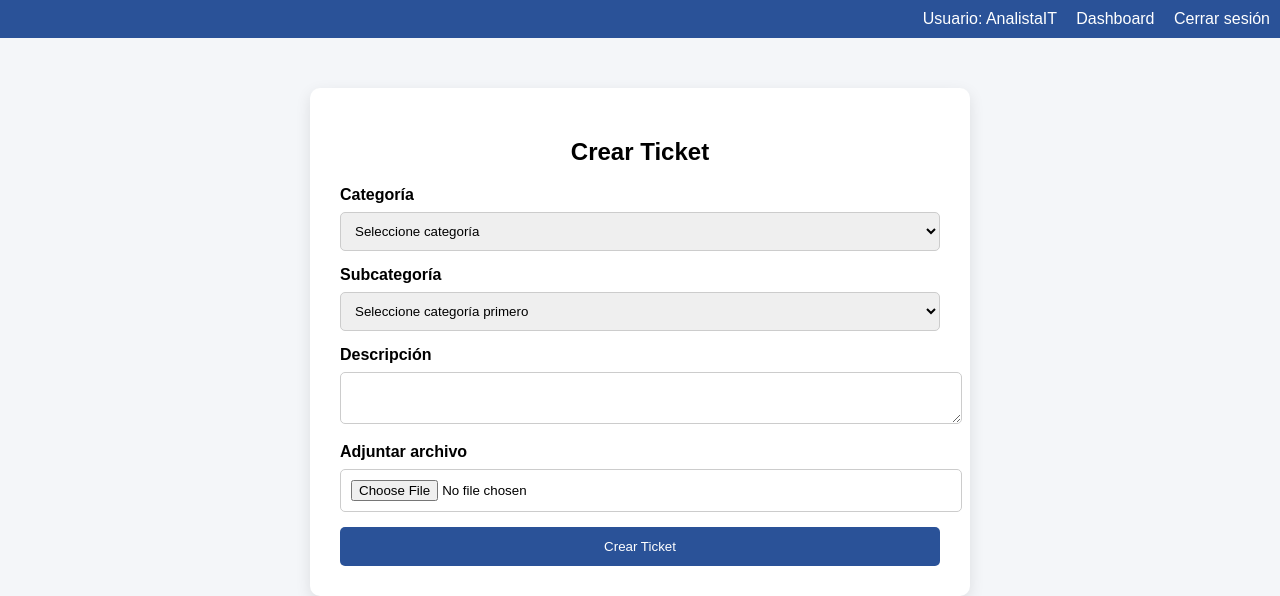
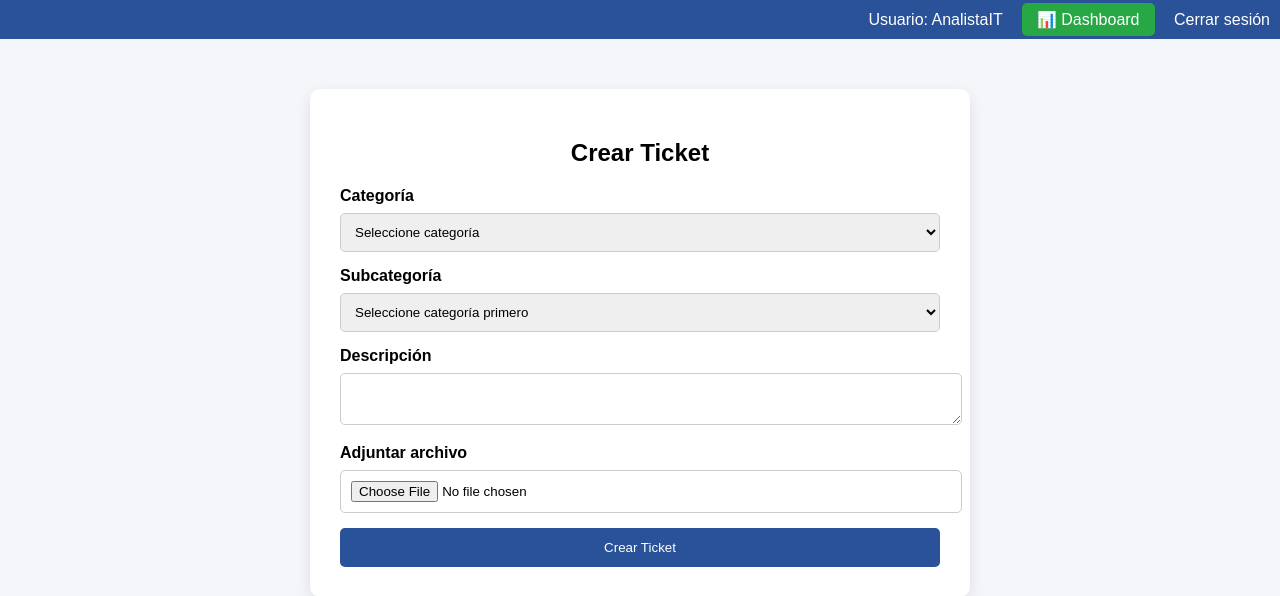
Before and after one commit to restsistemas2-dotcom/helpdesk, a Django app: page /crear/ in a window 1280 px wide. Shown: the top 596 px of the page. Run offline with Django 4.2, Linux system fonts and the light colour scheme; a user stored in the database is signed in; data comes from the database, SQL or seed files in the repository.

Commit message:
dashboard graficas

```diff
--- a/tickets/models.py
+++ b/tickets/models.py
@@ -41,7 +41,7 @@ class Ticket(models.Model):
 
     ESTADOS = [
         ('abierto', 'Abierto'),
-        ('progreso', 'En Progreso'),
+        ('en_proceso', 'En Progreso'),
         ('cerrado', 'Cerrado'),
     ]
 
--- a/tickets/templates/tickets/crear.html
+++ b/tickets/templates/tickets/crear.html
@@ -69,9 +69,23 @@
 
 <div class="top-bar">
     Usuario: {{ request.user.username }}
-	<a href="{% url 'dashboard' %}">Dashboard</a>
+	<a href="{% url 'dashboard' %}" class="btn-dashboard">📊 Dashboard</a>
     <a href="{% url 'logout' %}">Cerrar sesión</a>
 </div>
+	<style>
+	.btn-dashboard {
+		background: #28a745;
+		color: white;
+		padding: 8px 15px;
+		border-radius: 5px;
+		text-decoration: none;
+		margin-left: 10px;
+	}
+
+	.btn-dashboard:hover {
+		background: #218838;
+
+	</style>
 
 <div class="container">
     <h2>Crear Ticket</h2>
--- a/tickets/templates/tickets/dashboard.html
+++ b/tickets/templates/tickets/dashboard.html
@@ -30,6 +30,7 @@
 
         .total { background: #2a5298; }
         .abiertos { background: #e67e22; }
+		.proceso {background: #17a2b8; }
         .cerrados { background: #27ae60; }
 
         canvas {
@@ -56,6 +57,11 @@
             <h3>Abiertos</h3>
             <h1>{{ abiertos }}</h1>
         </div>
+
+		<div class="card proceso">
+			<h3>En Proceso</h3>
+			<p>{{ en_proceso }}</p>
+		</div>
 
         <div class="card cerrados">
             <h3>Cerrados</h3>
--- a/tickets/views.py
+++ b/tickets/views.py
@@ -29,6 +29,7 @@ def dashboard(request):
     total_tickets = tickets.count()
     abiertos = tickets.filter(estado='abierto').count()
     cerrados = tickets.filter(estado='cerrado').count()
+    en_proceso = tickets.filter(estado='en_proceso').count()
 
     tickets_cerrados = tickets.filter(
         estado='cerrado',
@@ -53,6 +54,7 @@ def dashboard(request):
     return render(request, 'tickets/dashboard.html', {
         'total_tickets': total_tickets,
         'abiertos': abiertos,
+        'en_proceso': en_proceso,
         'cerrados': cerrados,
         'cumple_sla': cumple_sla,
         'no_cumple': no_cumple,
```
